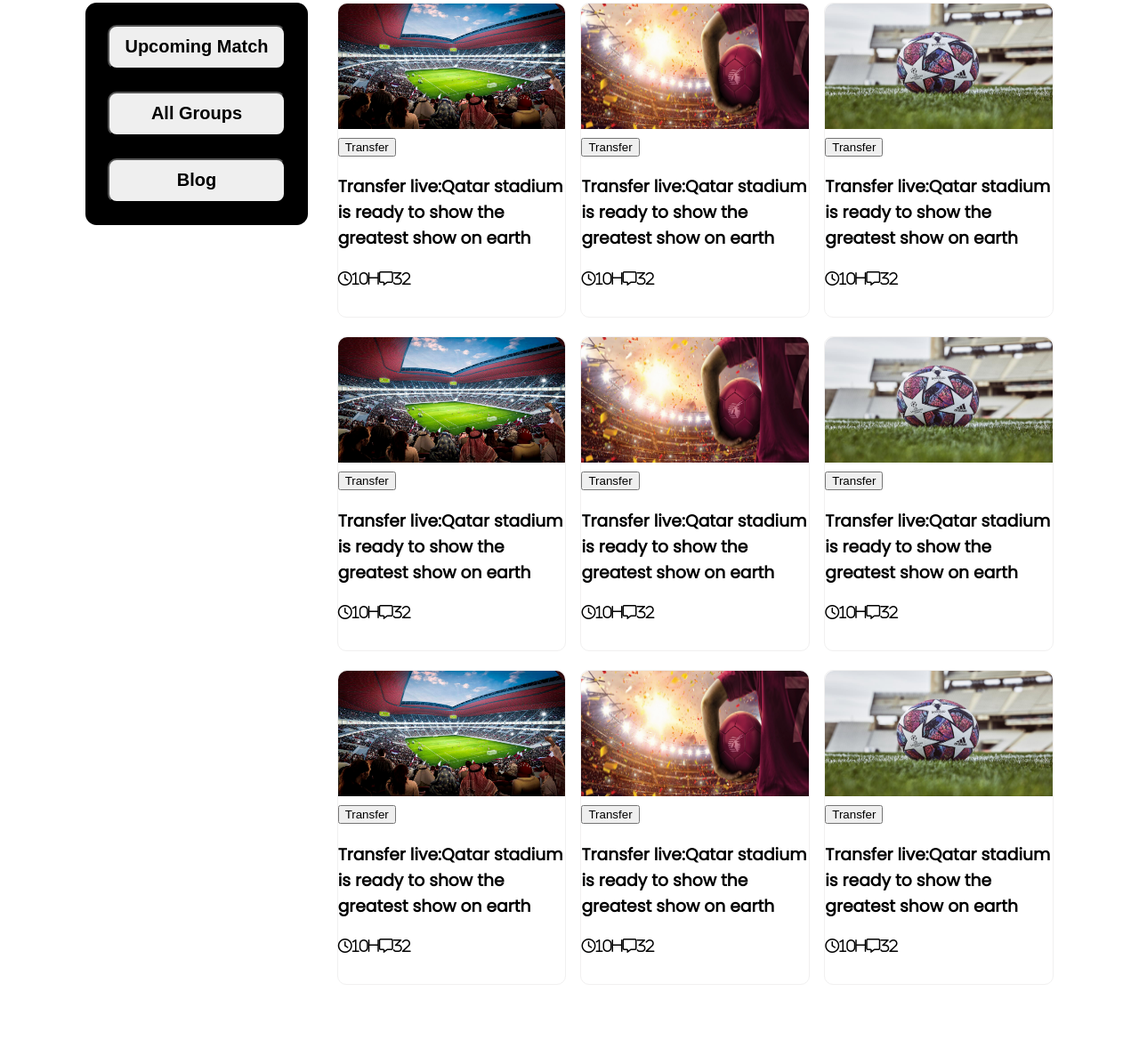
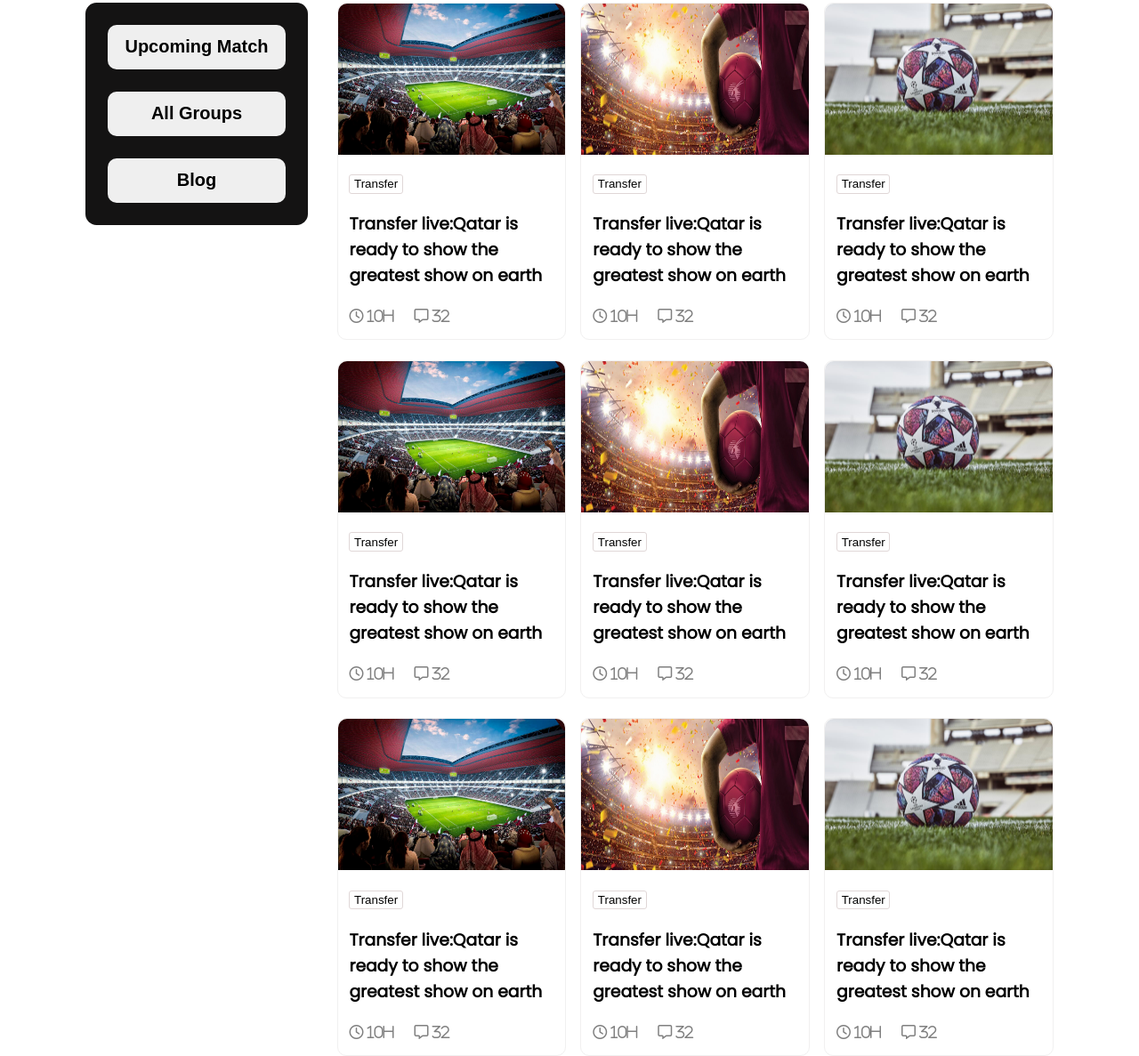
Before and after one commit to mr1akash/FIFA-Worldcup-2022, a plain HTML site: page index.html in a window 1280 px wide. Shown: the part 666-1853 px from the top of the page at 89% size. Before the commit the page ends 1773 px from the top, so only its background shows below. Drawn offline with Linux system fonts and the light colour scheme.

Commit message:
blog ready

```diff
--- a/index.html
+++ b/index.html
@@ -43,74 +43,74 @@
             <div class="box-grid">
                 <div class="grid">
                     <img src="images/stadium.jpg" alt="qatar stadium">
-                    <div>
+                    <div class="grid-text">
                         <button>Transfer</button>
-                        <h3>Transfer live:Qatar stadium is ready to show the greatest show on earth</h3>
-                        <i class="fa-regular fa-clock">10h</i><i class="fa-regular fa-message">32</i>
+                        <h3>Transfer live:Qatar is ready to show the greatest show on earth</h3>
+                        <i class="fa-regular fa-clock"> 10h</i><i class="fa-regular fa-message"> 32</i>
                     </div>
                 </div>
                 <div class="grid">
                         <img src="images/cr7.webp" alt="CR7 holding ball">
-                    <div>
+                    <div class="grid-text">
                         <button>Transfer</button>
-                        <h3>Transfer live:Qatar stadium is ready to show the greatest show on earth</h3>
-                        <i class="fa-regular fa-clock">10h</i><i class="fa-regular fa-message">32</i>
+                        <h3>Transfer live:Qatar is ready to show the greatest show on earth</h3>
+                        <i class="fa-regular fa-clock"> 10h</i><i class="fa-regular fa-message"> 32</i>
                     </div>
                 </div>
                 <div class="grid">
                     <img src="images/watch live football.jpg" alt="Football in the field">
-                    <div>
+                    <div class="grid-text">
                         <button>Transfer</button>
-                        <h3>Transfer live:Qatar stadium is ready to show the greatest show on earth</h3>
-                        <i class="fa-regular fa-clock">10h</i><i class="fa-regular fa-message">32</i>
+                        <h3>Transfer live:Qatar is ready to show the greatest show on earth</h3>
+                        <i class="fa-regular fa-clock"> 10h</i><i class="fa-regular fa-message"> 32</i>
                     </div>
                 </div>
                 <div class="grid">
                     <img src="images/stadium.jpg" alt="qatar stadium">
-                    <div>
+                    <div class="grid-text">
                         <button>Transfer</button>
-                        <h3>Transfer live:Qatar stadium is ready to show the greatest show on earth</h3>
-                        <i class="fa-regular fa-clock">10h</i><i class="fa-regular fa-message">32</i>
+                        <h3>Transfer live:Qatar is ready to show the greatest show on earth</h3>
+                        <i class="fa-regular fa-clock"> 10h</i><i class="fa-regular fa-message"> 32</i>
                     </div>
                 </div>
                 <div class="grid">
                     <img src="images/cr7.webp" alt="CR7 holding ball">
-                    <div>
+                    <div class="grid-text">
                         <button>Transfer</button>
-                        <h3>Transfer live:Qatar stadium is ready to show the greatest show on earth</h3>
-                        <i class="fa-regular fa-clock">10h</i><i class="fa-regular fa-message">32</i>
+                        <h3>Transfer live:Qatar is ready to show the greatest show on earth</h3>
+                        <i class="fa-regular fa-clock"> 10h</i><i class="fa-regular fa-message"> 32</i>
                     </div>
                 </div>
                 <div class="grid">
                     <img src="images/watch live football.jpg" alt="Football in the field">
-                    <div>
+                    <div class="grid-text">
                         <button>Transfer</button>
-                        <h3>Transfer live:Qatar stadium is ready to show the greatest show on earth</h3>
-                        <i class="fa-regular fa-clock">10h</i><i class="fa-regular fa-message">32</i>
+                        <h3>Transfer live:Qatar is ready to show the greatest show on earth</h3>
+                        <i class="fa-regular fa-clock"> 10h</i><i class="fa-regular fa-message"> 32</i>
                     </div>
                 </div>
                 <div class="grid">
                     <img src="images/stadium.jpg" alt="qatar stadium">
-                    <div>
+                    <div class="grid-text">
                         <button>Transfer</button>
-                        <h3>Transfer live:Qatar stadium is ready to show the greatest show on earth</h3>
-                        <i class="fa-regular fa-clock">10h</i><i class="fa-regular fa-message">32</i>
+                        <h3>Transfer live:Qatar is ready to show the greatest show on earth</h3>
+                        <i class="fa-regular fa-clock"> 10h</i><i class="fa-regular fa-message"> 32</i>
                     </div>
                 </div>
                 <div class="grid">
                     <img src="images/cr7.webp" alt="CR7 holding ball">
-                    <div>
+                    <div class="grid-text">
                         <button>Transfer</button>
-                        <h3>Transfer live:Qatar stadium is ready to show the greatest show on earth</h3>
-                        <i class="fa-regular fa-clock">10h</i><i class="fa-regular fa-message">32</i>
+                        <h3>Transfer live:Qatar is ready to show the greatest show on earth</h3>
+                        <i class="fa-regular fa-clock"> 10h</i><i class="fa-regular fa-message"> 32</i>
                     </div>
                 </div>
                 <div class="grid">
                     <img src="images/watch live football.jpg" alt="Football in the field">
-                    <div>
+                    <div class="grid-text">
                         <button>Transfer</button>
-                        <h3>Transfer live:Qatar stadium is ready to show the greatest show on earth</h3>
-                        <i class="fa-regular fa-clock">10h</i><i class="fa-regular fa-message">32</i>
+                        <h3>Transfer live:Qatar is ready to show the greatest show on earth</h3>
+                        <i class="fa-regular fa-clock"> 10h</i><i class="fa-regular fa-message"> 32</i>
                     </div>
                 </div>
 
--- a/style.css
+++ b/style.css
@@ -66,7 +66,7 @@ body {
 .nav{
     width: 250px;
     height: 250px;
-    background-color: black;
+    background-color: rgb(20, 19, 19);
     border-radius: 5%;
 }
 .nav button{
@@ -78,6 +78,7 @@ body {
     border-radius: 10px;
     margin-left: 10%;
     margin-top: 10%;
+    border: none;
 }
 .nav button:hover{
     color: white;
@@ -94,11 +95,25 @@ body {
     border-radius: 10px;
     border: 1px solid rgb(241, 240, 240);
     padding-bottom: 0;
-    mar
 }
 .grid img{
     width: 100%;
-    height: 40%;
+    height: 45%;
     border-top-left-radius: 10px;
     border-top-right-radius: 10px;
 }
+.grid-text{
+    margin: 5%;
+}
+.grid-text button{
+    border-radius: 3px;
+    border: 1px solid rgb(224, 215, 215);
+    background-color:white;
+    font-weight: 500;
+    padding: 1% 2%;
+}
+.grid-text i{
+    padding-right: 10%;
+    color: grey;
+    font-weight: 400;
+}
```
